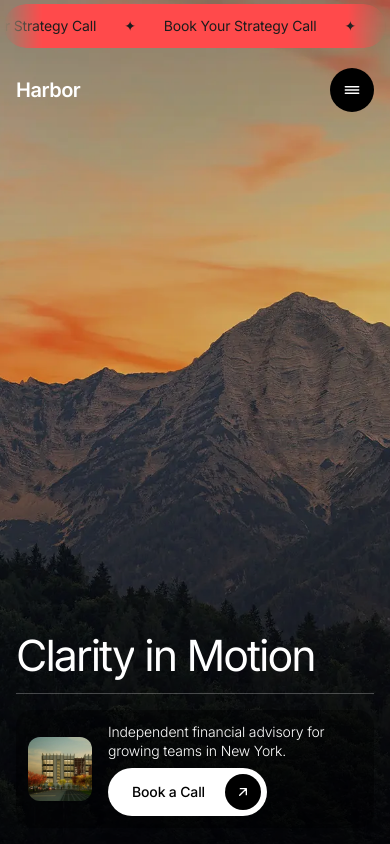
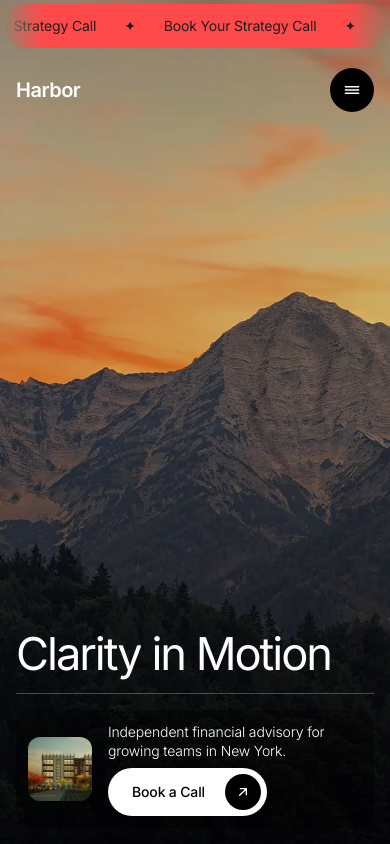
Before and after one commit to resmierenyildirim-sketch/Test, a Next.js app: page / in a window 390 px wide. Shown: the top 844 px of the page. Built offline with nearby package versions, Linux system fonts and the light colour scheme.

Commit message:
Hero başlığını büyüt; düzen doğrulandı (masaüstü ve mobil)
Co-Authored-By: Claude Sonnet 5.5 <noreply@anthropic.com>
Claude-Session: https://claude.ai/code/session_01QxrUKBPsmcpkiQw3KzAjF8

```diff
--- a/components/Hero.tsx
+++ b/components/Hero.tsx
@@ -19,7 +19,7 @@ export default function Hero() {
         <LineReveal
           as="h1"
           text={h.title}
-          className="whitespace-nowrap text-[11vw] font-normal leading-[1] tracking-[-0.045em] md:text-[12vw]"
+          className="whitespace-nowrap text-[11.6vw] font-normal leading-[1] tracking-[-0.045em] md:text-[13.4vw]"
           delay={200}
         />
         <div className="mt-4 border-t border-white/25 md:mt-6 md:grid md:grid-cols-2">
```
